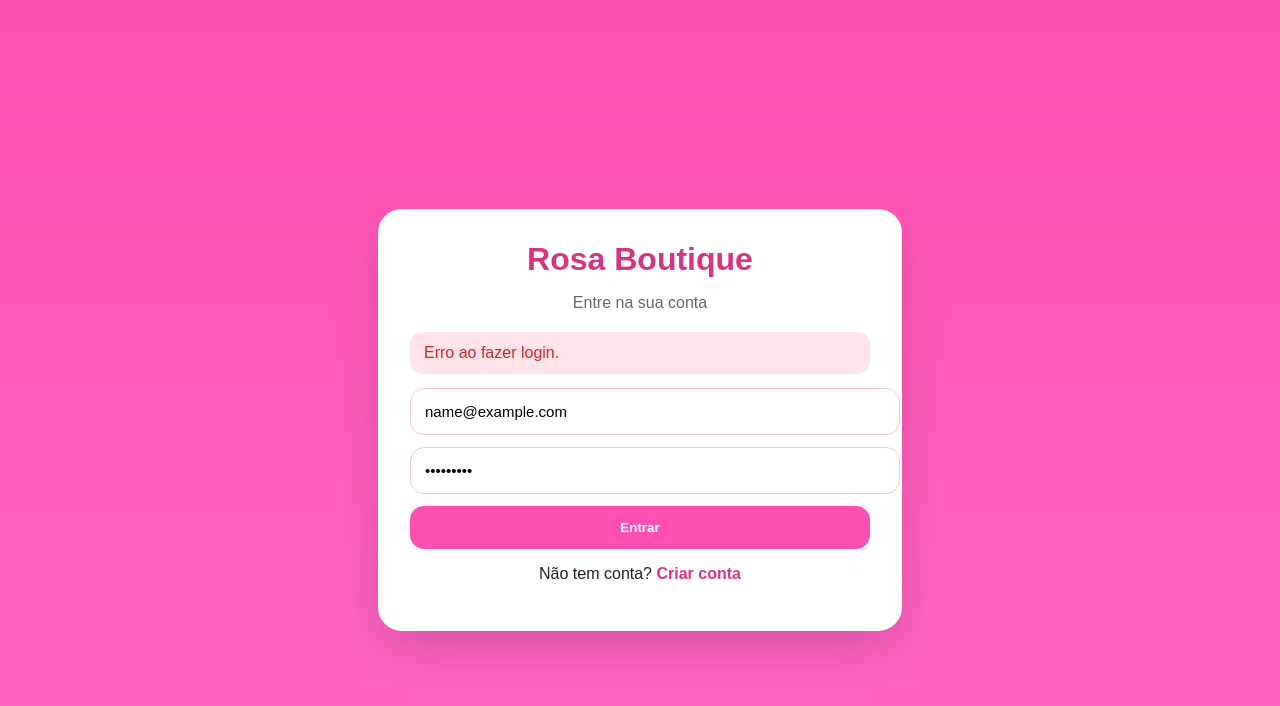
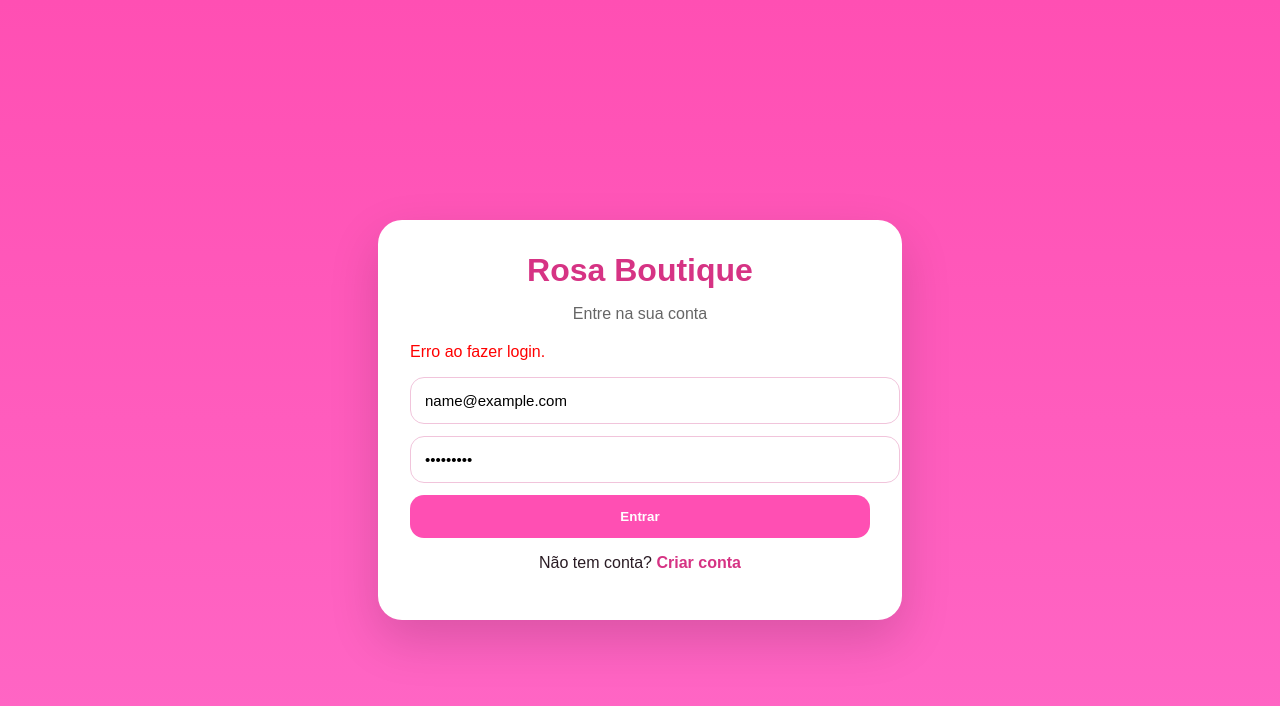
Before and after one commit to lucasmtdap-ai/estoque-frontend-premium, a React (Vite) app: page /login in a window 1280 px wide. Both pictures are taken after typing "name@example.com", "Sample123" into the empty fields and a click on the button "Entrar". Shown: the top 706 px of the page. Built offline with nearby package versions, Linux system fonts and the light colour scheme; no server answers.

Commit message:
Update Login.jsx

```diff
--- a/src/pages/Login.jsx
+++ b/src/pages/Login.jsx
@@ -39,7 +39,7 @@ export default function Login() {
         <h1>Rosa Boutique</h1>
         <p className="auth-subtitle">Entre na sua conta</p>
 
-        {erro ? <div className="alert alert-error">{erro}</div> : null}
+        {erro ? <p style={{ color: "red" }}>{erro}</p> : null}
 
         <form onSubmit={handleSubmit} className="auth-form">
           <input
```
